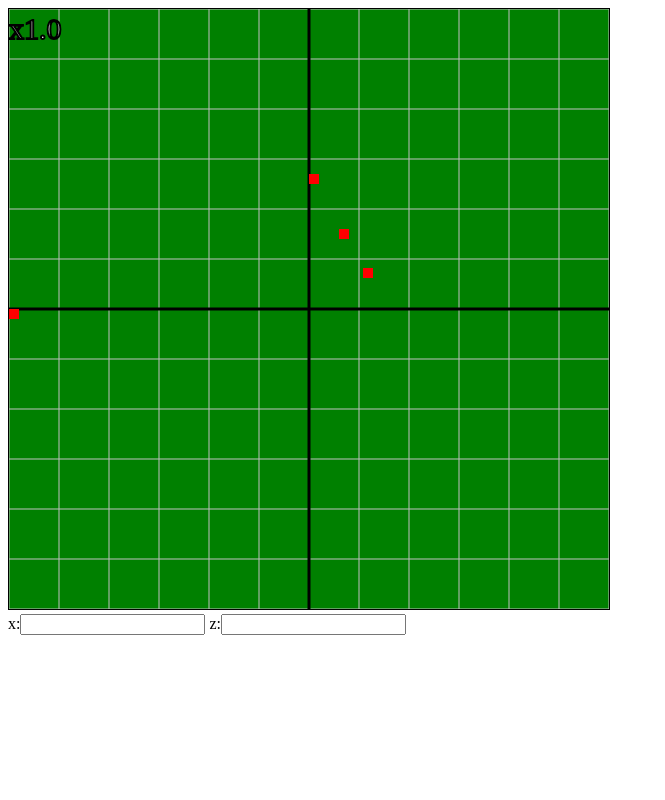
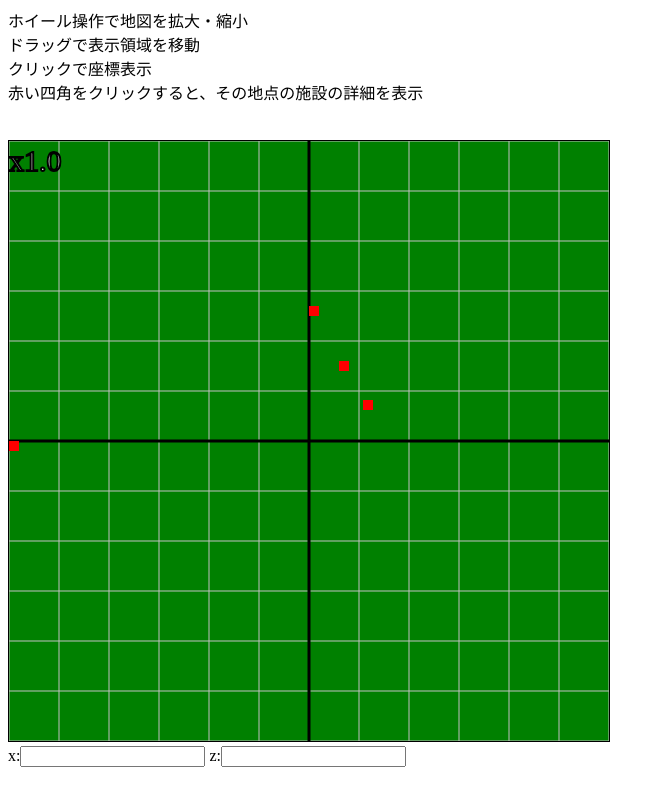
Before and after one commit to rk1004/minecraft-nnserver-map, a plain HTML site: page index.html in a window 1280 px wide. Shown: the whole page, without its empty margins (0-665 px from the left). Drawn offline with Linux system fonts and the light colour scheme.

Commit message:
操作説明の追加

```diff
--- a/index.html
+++ b/index.html
@@ -10,6 +10,14 @@
 </head>
 
 <body>
+	ホイール操作で地図を拡大・縮小<br>
+	ドラッグで表示領域を移動<br>
+	クリックで座標表示<br>
+	赤い四角をクリックすると、その地点の施設の詳細を表示<br>
+
+	<br>
+	<br>
+
 	<canvas id="canvas" width="600" height="600" ></canvas>
 
 	<form>
```
